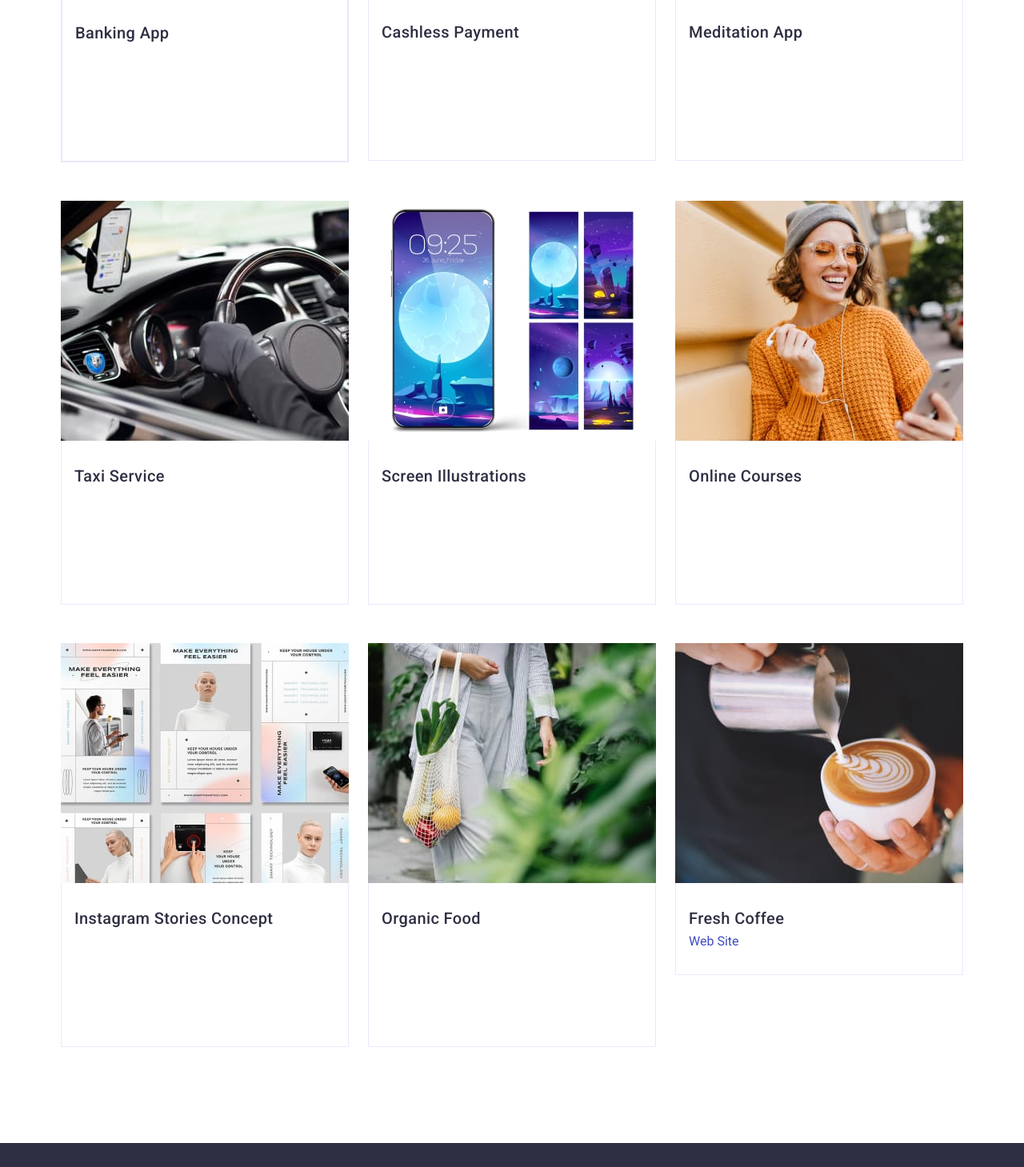
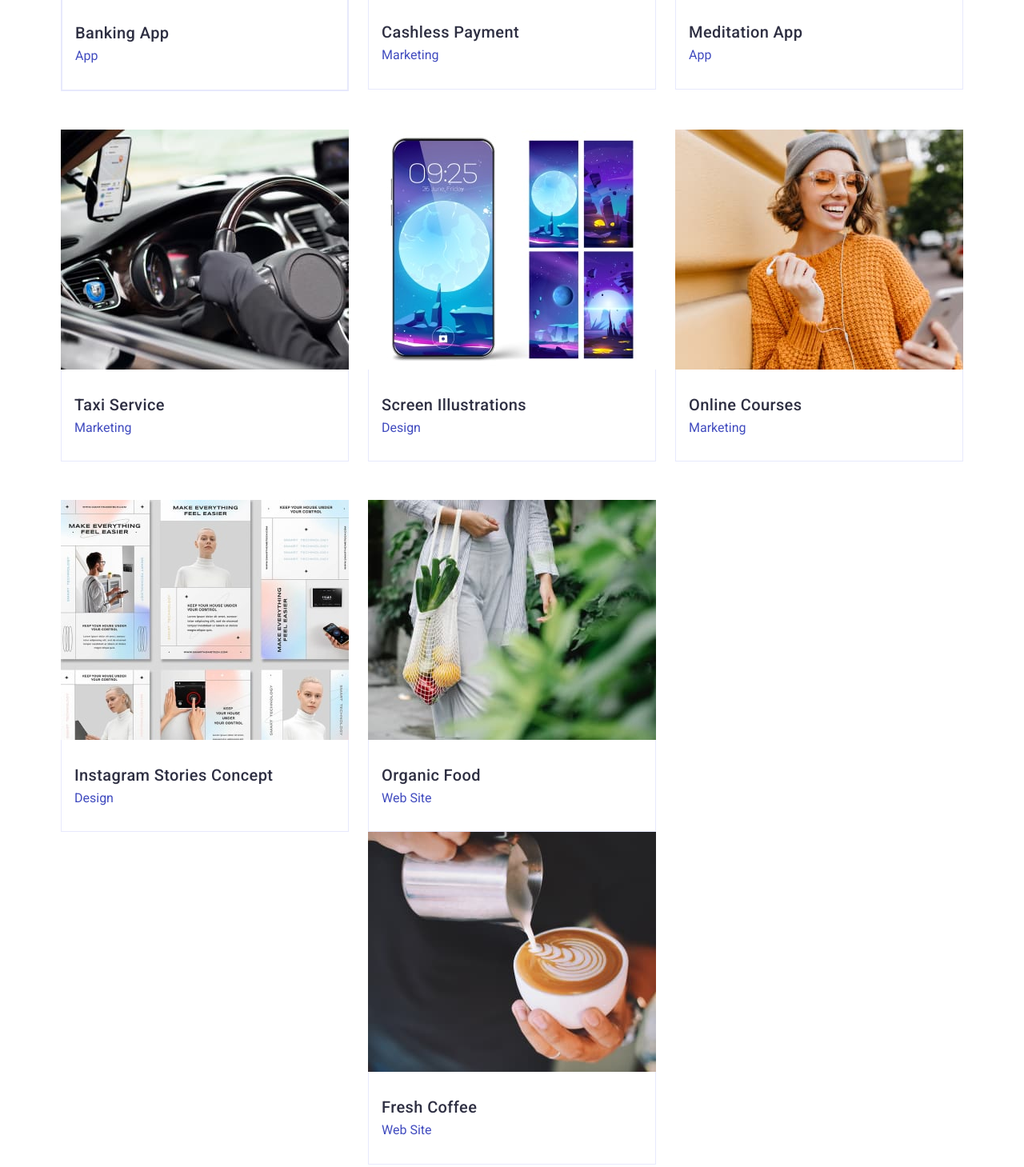
Before and after one commit to neofeliss/goit-markup-hw-03, a plain HTML site: page index.html in a window 1280 px wide. Shown: the part 2383-3842 px from the top of the page at 80% size. Drawn offline with nearby package versions, Linux system fonts and the light colour scheme.

Commit message:
Update index.html

```diff
--- a/index.html
+++ b/index.html
@@ -174,7 +174,7 @@
             />
              <div class="prtf">
             <h3 class="main-subtitles main-portfolio-subtitle">Banking App</h3>
-            <p class="main-text main-portfolio-text">App</p>
+            <p class="main-portfolio-text">App</p>
             </div>
           </li>
           <li class="section-item-portfolio">
@@ -187,7 +187,7 @@
             />
             <div class="prtf">
             <h3 class="main-subtitles main-portfolio-subtitle">Cashless Payment</h3>
-            <p class="main-text main-portfolio-text">Marketing</p>
+            <p class="main-portfolio-text">Marketing</p>
             </div>
           </li>
           <li class="section-item-portfolio">
@@ -200,7 +200,7 @@
             />
             <div class="prtf">
             <h3 class="main-subtitles main-portfolio-subtitle">Meditation App</h3>
-            <p class="main-text main-portfolio-text">App</p>
+            <p class="main-portfolio-text">App</p>
             </div>
           </li>
           <li class="section-item-portfolio">
@@ -214,7 +214,7 @@
             <div class="prtf">
 
             <h3 class="main-subtitles main-portfolio-subtitle">Taxi Service</h3>
-            <p class="main-text main-portfolio-text">Marketing</p>
+            <p class="main-portfolio-text">Marketing</p>
             </div>
           </li>
           <li class="section-item-portfolio">
@@ -228,7 +228,7 @@
             <div class="prtf">
 
             <h3 class="main-subtitles main-portfolio-subtitle">Screen Illustrations</h3>
-            <p class="main-text main-portfolio-text">Design</p>
+            <p class="main-portfolio-text">Design</p>
             </div>
           </li>
           <li class="section-item-portfolio">
@@ -242,11 +242,11 @@
             />
             <div class="prtf">
             <h3 class="main-subtitles main-portfolio-subtitle">Online Courses</h3>
-            <p class="main-text main-portfolio-text">Marketing</p>
+            <p class="main-portfolio-text">Marketing</p>
             </div>
           </li>
           <li class="section-item-portfolio">
-            <a href="" class="link"></a>
+            <a href="" class="link">
             <img  class="main-portfolio-image"
               src="./images/colag.jpg"
               class="section-portfolio-img-colag"
@@ -258,7 +258,7 @@
             <h3 class="main-subtitles main-portfolio-subtitle">
               Instagram Stories Concept
             </h3>
-            <p class="main-text main-portfolio-text">Design</p>
+            <p class="main-portfolio-text">Design</p>
             </div>
           </li>
           <li class="section-item-portfolio">
@@ -271,7 +271,7 @@
             />
             <div class="prtf">
             <h3 class="main-subtitles main-portfolio-subtitle">Organic Food</h3>
-            <p class="main-text main-portfolio-text">Web Site</p>
+            <p class="main-portfolio-text">Web Site</p>
             </div>
           </li>
           <li class="section-item-portfolio">
```
